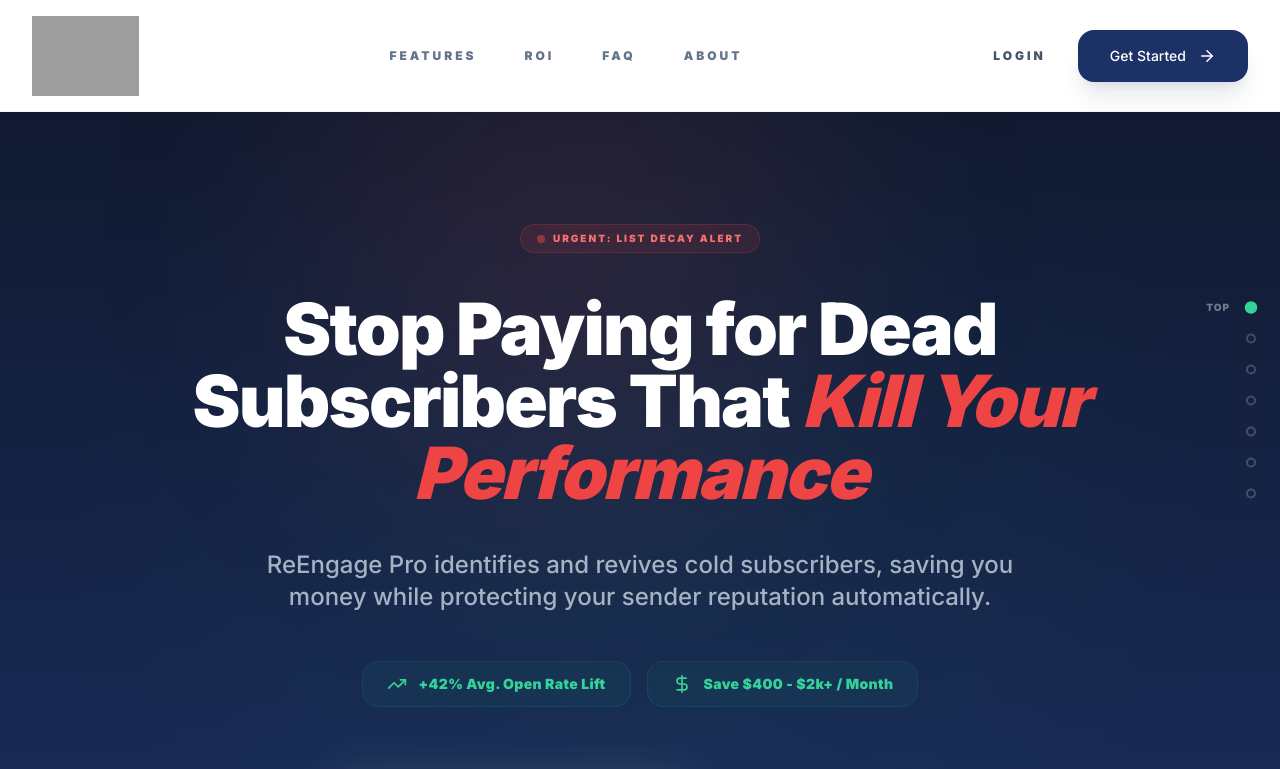
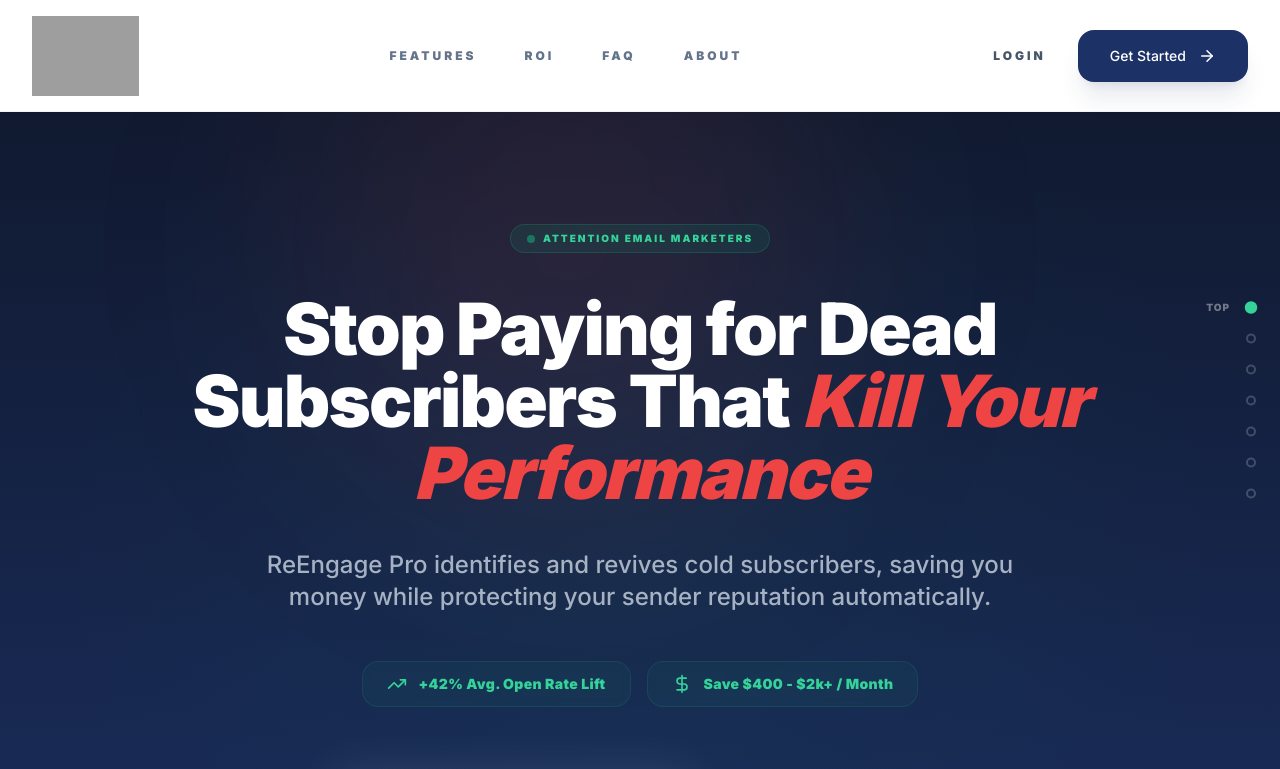
Before and after one commit to pjexec/reengageprolander1, a React (Vite) app: page / in a window 1280 px wide. Shown: the top 769 px of the page. Built offline with nearby package versions, Linux system fonts and the light colour scheme; grey boxes are pictures that could not be loaded.

Commit message:
Update hero badge to green with 'Attention Email Marketers' text

```diff
--- a/components/Hero.tsx
+++ b/components/Hero.tsx
@@ -6,9 +6,9 @@
   return (
     <section className="relative pt-32 sm:pt-40 lg:pt-56 pb-16 sm:pb-24 lg:pb-32 overflow-hidden bg-gradient-to-b from-slate-900 to-[#1C3166]">
       <div className="max-w-7xl mx-auto px-4 sm:px-6 lg:px-8 text-center relative z-10">
-        <div className="inline-flex items-center space-x-2 bg-red-500/10 border border-red-500/20 px-4 py-1.5 rounded-full mb-10">
-          <span className="flex h-2 w-2 rounded-full bg-red-500 animate-pulse"></span>
-          <span className="text-[10px] font-black text-red-400 uppercase tracking-[0.2em]">Urgent: List Decay Alert</span>
+        <div className="inline-flex items-center space-x-2 bg-emerald-500/10 border border-emerald-500/20 px-4 py-1.5 rounded-full mb-10">
+          <span className="flex h-2 w-2 rounded-full bg-emerald-500 animate-pulse"></span>
+          <span className="text-[10px] font-black text-emerald-400 uppercase tracking-[0.2em]">Attention Email Marketers</span>
         </div>
 
         <h1 className="text-4xl sm:text-7xl font-black text-white tracking-tight max-w-5xl mx-auto mb-10 leading-[1.05]">
```
